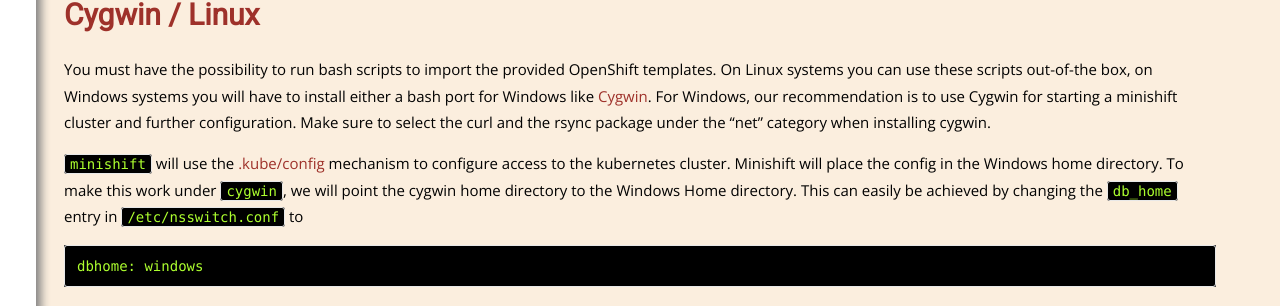
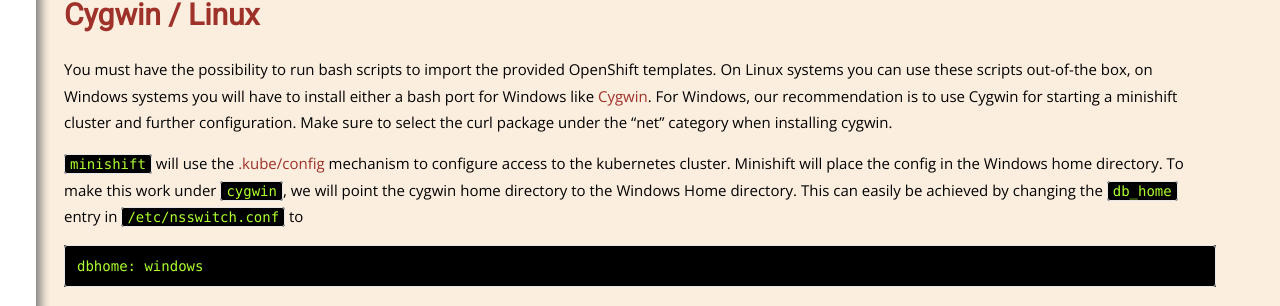
Before and after one commit to opendevstack/opendevstack.github.io, a Jekyll site: the page built from doc/getting-started.md, in a window 1280 px wide and 900 px high, scrolled down 1907 px. Shown: the part 148-454 px from the top of the window. Built offline with Jekyll 4.4.1, drawn with Linux system fonts in a browser that asks for light colours; our own code applies the rules of GitHub Pages for plain Markdown files.

Commit message:
Removed rsync from Cygwin installation guide

```diff
--- a/doc/getting-started.md
+++ b/doc/getting-started.md
@@ -40,7 +40,7 @@ Currently the OpenDevStack works with Openshift 3.9.0.
 ### Cygwin / Linux
 
 You must have the possibility to run bash scripts to import the provided OpenShift templates. On Linux systems you can use these scripts out-of-the box, on Windows systems you will have to install either a bash port for Windows like [Cygwin](https://www.cygwin.com/ "Cygwin").
-For Windows, our recommendation is to use Cygwin for starting a minishift cluster and further configuration. Make sure to select the curl and the rsync package under the "net" category when installing cygwin.
+For Windows, our recommendation is to use Cygwin for starting a minishift cluster and further configuration. Make sure to select the curl package under the "net" category when installing cygwin.
 
 `minishift` will use the [.kube/config](https://kubernetes.io/docs/tasks/access-application-cluster/configure-access-multiple-clusters/#explore-the-home-kube-directory) mechanism to configure access to the kubernetes cluster. Minishift will place the config in the Windows home directory. To make this work under `cygwin`, we will point the cygwin home directory to the Windows Home directory.
 This can easily be achieved by changing the `db_home` entry in `/etc/nsswitch.conf` to
```
